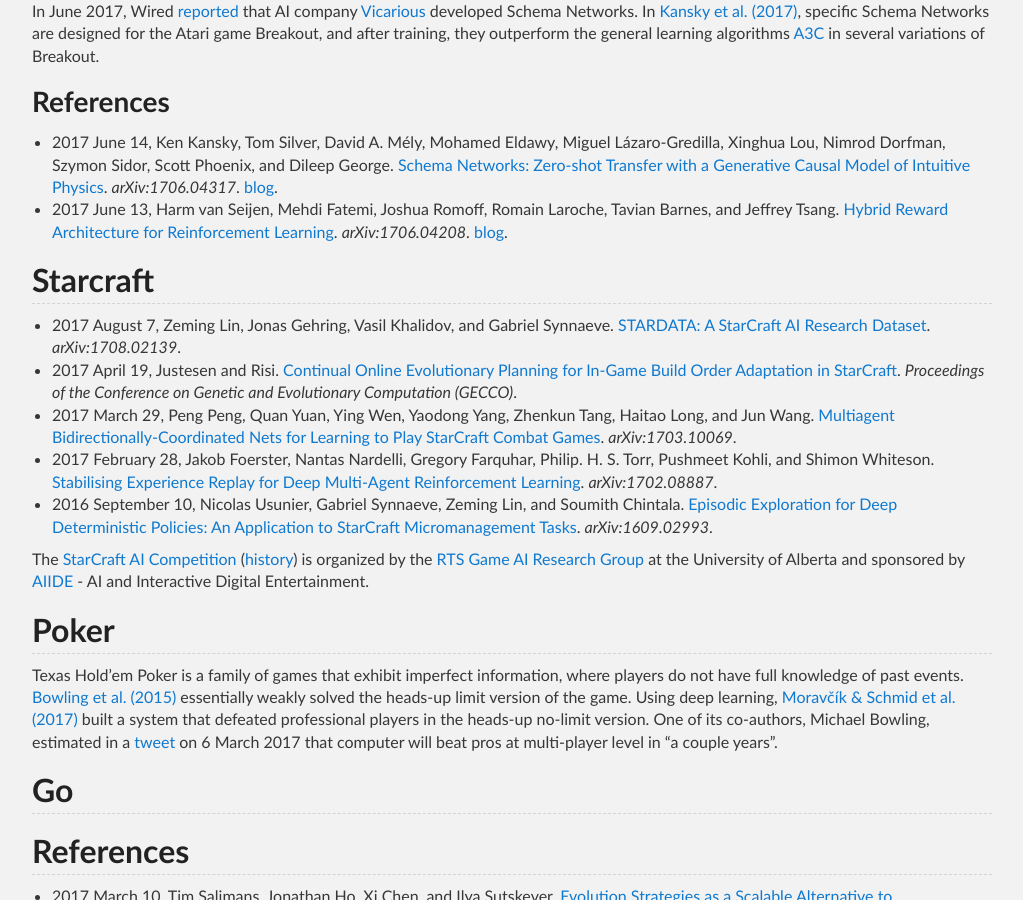
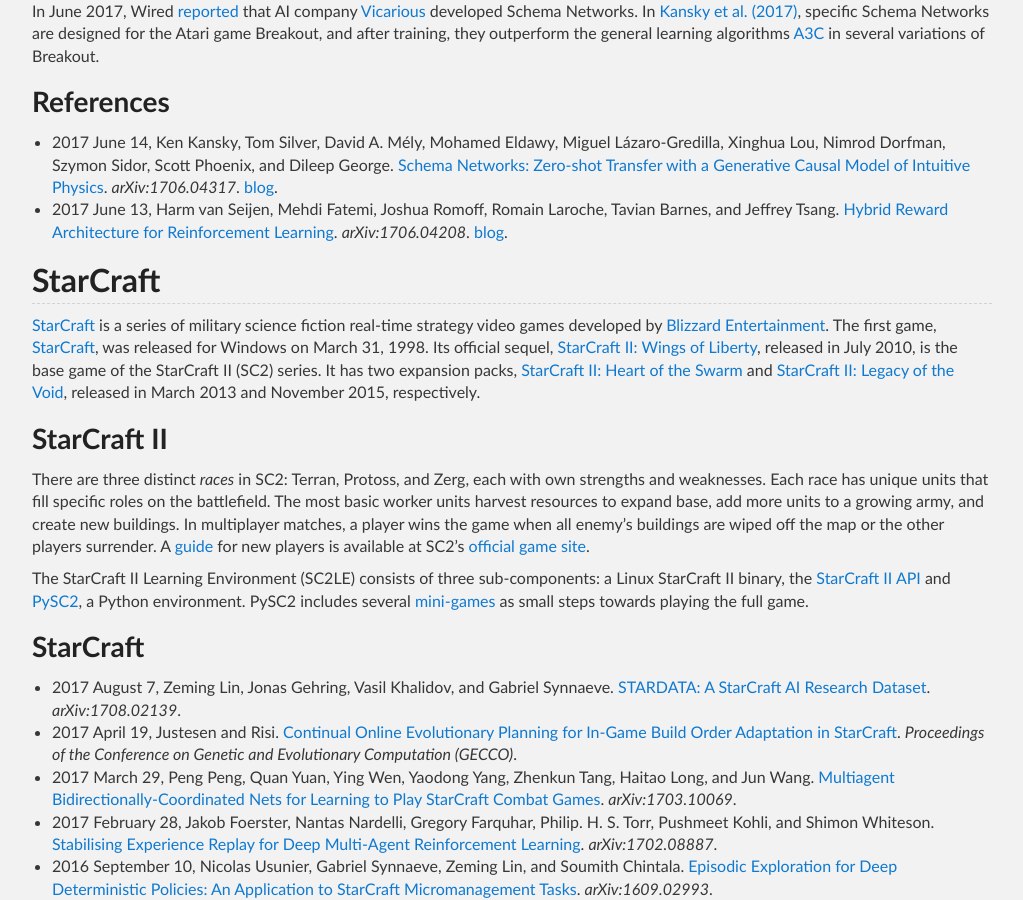
Before and after one commit to Tonywuhk/realai.org, a Jekyll site: the page built from games.md, in a window 1280 px wide and 900 px high, scrolled down 338 px. Shown: the whole window, without its empty margins (128-1151 px from the left). Built offline with Jekyll 4.4.1, drawn with Linux system fonts in a browser that asks for light colours; our own code applies the rules of GitHub Pages for plain Markdown files; formulas are drawn with MathJax 3; the repository's description, which GitHub fills in, is left out.

Commit message:
Update files

```diff
--- a/games.md
+++ b/games.md
@@ -15,7 +15,17 @@
 * 2017 June 14, Ken Kansky, Tom Silver, David A. Mély, Mohamed Eldawy, Miguel Lázaro-Gredilla, Xinghua Lou, Nimrod Dorfman, Szymon Sidor, Scott Phoenix, and Dileep George. [Schema Networks: Zero-shot Transfer with a Generative Causal Model of Intuitive Physics](https://arxiv.org/abs/1706.04317). *arXiv:1706.04317*. [blog](https://www.vicarious.com/general-game-playing-with-schema-networks.html).
 * 2017 June 13, Harm van Seijen, Mehdi Fatemi, Joshua Romoff, Romain Laroche, Tavian Barnes, and Jeffrey Tsang. [Hybrid Reward Architecture for Reinforcement Learning](https://arxiv.org/abs/1706.04208). *arXiv:1706.04208*. [blog](http://www.maluuba.com/hra).
 
-## Starcraft
+## StarCraft
+
+[StarCraft](https://en.wikipedia.org/wiki/StarCraft) is a series of military science fiction real-time strategy video games developed by [Blizzard Entertainment](http://us.blizzard.com/en-us/company/about/). The first game, [StarCraft](https://en.wikipedia.org/wiki/StarCraft_(video_game)), was released for Windows on March 31, 1998. Its official sequel, [StarCraft II: Wings of Liberty](https://en.wikipedia.org/wiki/StarCraft_II:_Wings_of_Liberty), released in July 2010, is the base game of the StarCraft II (SC2) series. It has two expansion packs, [StarCraft II: Heart of the Swarm](https://en.wikipedia.org/wiki/StarCraft_II:_Heart_of_the_Swarm) and [StarCraft II: Legacy of the Void](https://en.wikipedia.org/wiki/StarCraft_II:_Legacy_of_the_Void), released in March 2013 and November 2015, respectively.
+
+### StarCraft II
+
+There are three distinct *races* in SC2: Terran, Protoss, and Zerg, each with own strengths and weaknesses. Each race has unique units that fill specific roles on the battlefield. The most basic worker units harvest resources to expand base, add more units to a growing army, and create new buildings. In multiplayer matches, a player wins the game when all enemy’s buildings are wiped off the map or the other players surrender. A [guide](http://us.battle.net/sc2/en/game/guide/whats-sc2) for new players is available at SC2’s [official game site](http://us.battle.net/sc2/en/).
+
+The StarCraft II Learning Environment (SC2LE) consists of three sub-components: a Linux StarCraft II binary, the [StarCraft II API](https://github.com/Blizzard/s2client-proto) and [PySC2](https://github.com/deepmind/pysc2), a Python environment. PySC2 includes several [mini-games](https://github.com/deepmind/pysc2/blob/master/docs/mini_games.md) as small steps towards playing the full game.
+
+### StarCraft
 
 * 2017 August 7, Zeming Lin, Jonas Gehring, Vasil Khalidov, and Gabriel Synnaeve. [STARDATA: A StarCraft AI Research Dataset](https://arxiv.org/abs/1708.02139). *arXiv:1708.02139*.
 * 2017 April 19, Justesen and Risi. [Continual Online Evolutionary Planning for In-Game Build Order Adaptation in StarCraft](http://sebastianrisi.com/wp-content/uploads/justesen_gecco17.pdf). *Proceedings of the Conference on Genetic and Evolutionary Computation (GECCO)*.
```
Also changed, not shown: README.md (+1 -1 lines), conferences.md (+3 -3 lines).
